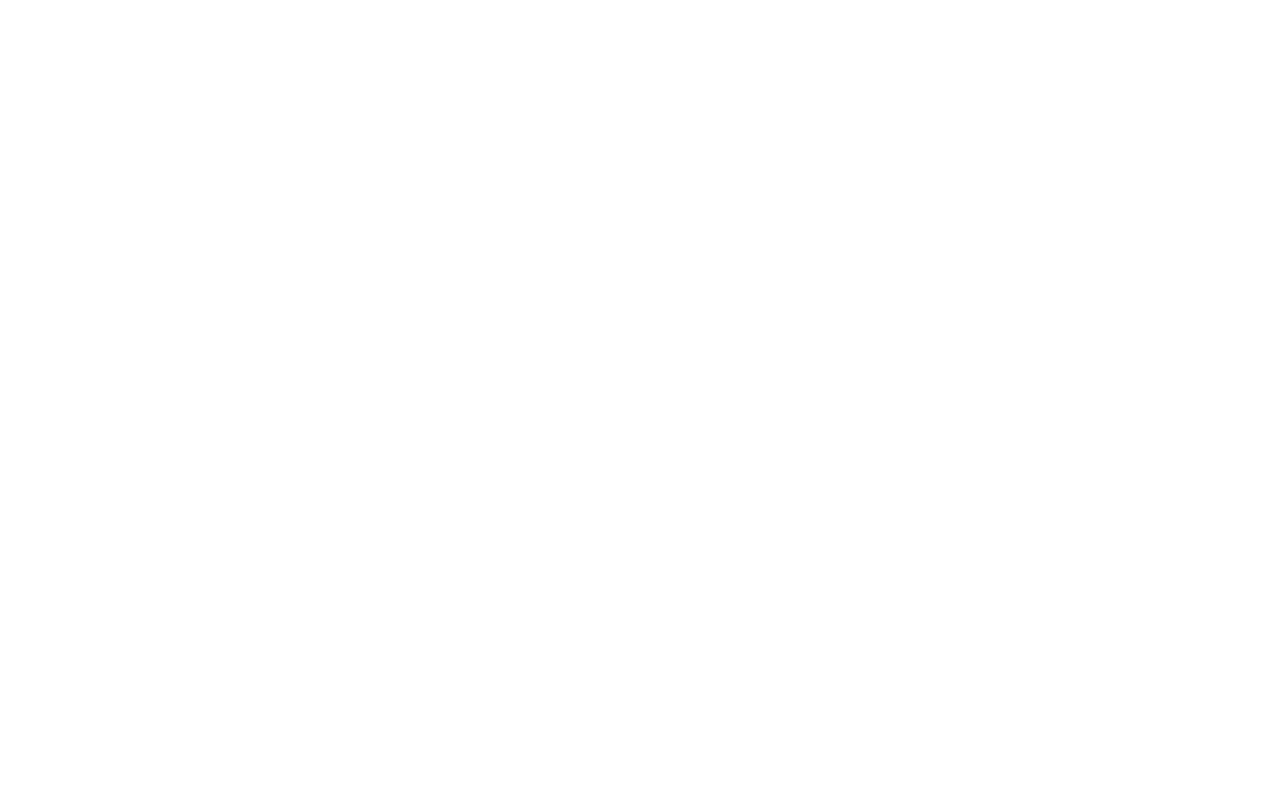
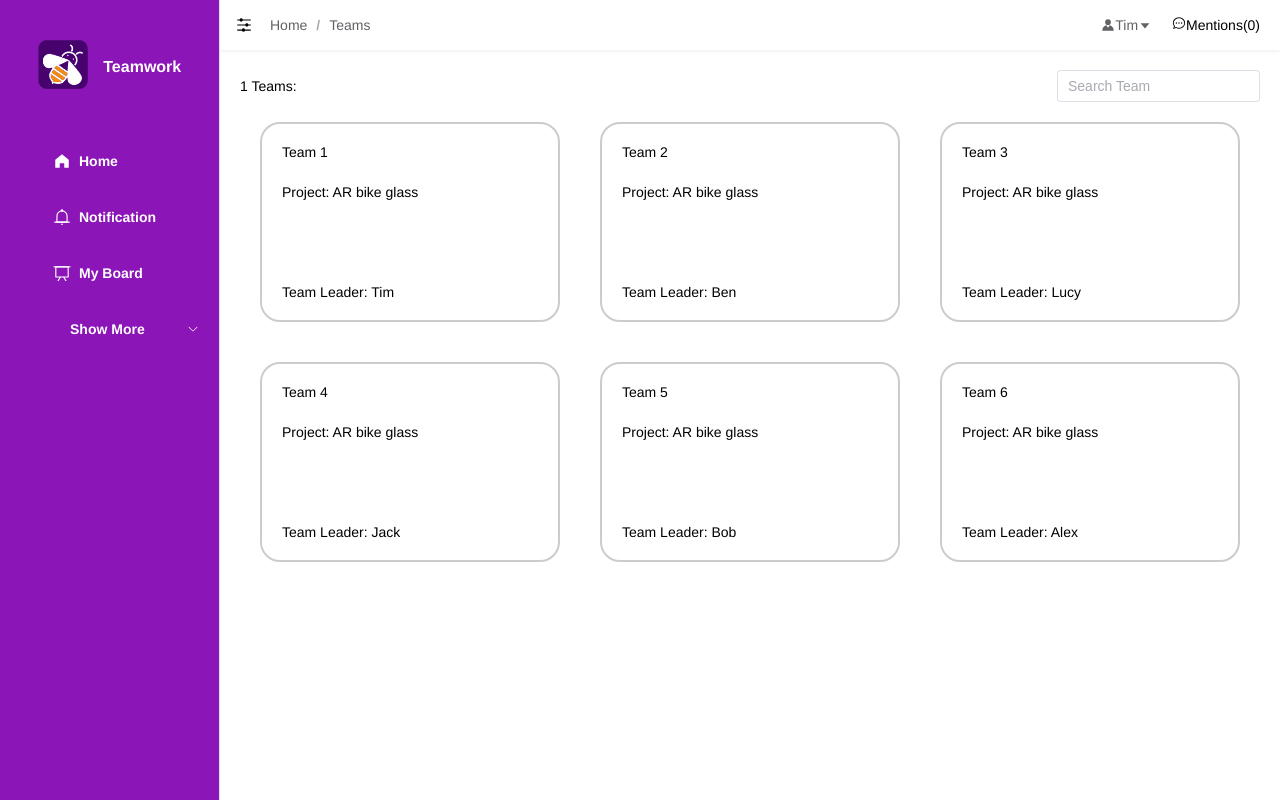
Before and after one commit to zihao-xia/deco7381, a Vue app: page /teams/1 in a window 1280 px wide. Before the commit this address had no page. Built offline with nearby package versions, Linux system fonts and the light colour scheme; what vue3-apexcharts would draw is missing.

Commit message:
added teams page for tutor

```diff
--- a/src/layout/components/Dashboard.vue
+++ b/src/layout/components/Dashboard.vue
@@ -57,8 +57,8 @@
 }
 
 #goals, #score {
-        padding-top: 20px;
-        height: 550px;
+    padding-top: 20px;
+    height: 550px;
 }
 
 #title, #goals {
--- a/src/layout/index.vue
+++ b/src/layout/index.vue
@@ -64,7 +64,7 @@
 }
 
 .main-wrapper {
-    height: 100%;
+    height: calc(100vh - 50px);
     display: flex;
 }
 
--- /dev/null
+++ b/src/pages/Teams.vue
@@ -0,0 +1,91 @@
+<template>
+    <div class="top">
+        <span>{{ $route.params.course }} Teams:</span>
+        <span>
+            <el-input
+            v-model="search"
+            placeholder="Search Team"
+            clearable
+            @input="searchHandler"
+            />
+        </span>
+    </div>
+
+    <div class="container">
+        <router-link class="teams" v-for="team in filteredData" :key="team" to="/healthScore/team">
+            <div class="name">{{ team.name }}</div>
+            <div class="project">Project: {{ team.project }}</div>
+            <div class="leader">Team Leader: {{ team.leader }}</div>
+        </router-link>
+    </div>
+</template>
+
+<script>
+import { ref } from '@vue/reactivity'
+let search = ref('')
+let teams = [
+    {name: 'Team 1', project: 'AR bike glass', leader: 'Tim'},
+    {name: 'Team 2', project: 'AR bike glass', leader: 'Ben'},
+    {name: 'Team 3', project: 'AR bike glass', leader: 'Lucy'},
+    {name: 'Team 4', project: 'AR bike glass', leader: 'Jack'},
+    {name: 'Team 5', project: 'AR bike glass', leader: 'Bob'},
+    {name: 'Team 6', project: 'AR bike glass', leader: 'Alex'}
+]
+let teamsCopy = Object.assign(teams)
+
+export default {
+    name: 'Teams',
+    data() {
+        return {
+            teams,
+            search
+        }
+    },
+    methods: {
+        searchHandler() {
+            if (search.value != '') {
+                teams = teams.filter(team => (team.name).toLowerCase().match(search.value.toLowerCase()))
+            } else {
+                teams = teamsCopy
+            }
+            return teams
+        }
+    },
+    computed: {
+        filteredData() {
+            return this.searchHandler()
+        }
+    }
+}
+</script>
+
+<style scoped>
+.top {
+    display: flex;
+    justify-content: space-between;
+    align-items: center;
+}
+
+.container {
+    display: flex;
+    justify-content: start;
+    flex-wrap: wrap;
+}
+
+.teams {
+    display: block;
+    width: 300px;
+    height: 200px;
+    border: 2px solid #CCCCCC;
+    border-radius: 20px;
+    margin: 20px;
+    padding: 20px;
+    display: flex;
+    flex-direction: column;
+    justify-content: space-between;
+}
+
+.project {
+    padding-bottom: 60px;
+}
+</style>
--- /dev/null
+++ b/src/pages/Tutor.vue
@@ -0,0 +1,39 @@
+<template>
+    <div class="container">
+        <router-link
+        v-for="course in courses"
+        :key="course"
+        class="course"
+        :to="'/teams/' + course">
+            <img src="@/assets/course.png" alt="course">
+            <div>{{ course }}</div>
+        </router-link>
+    </div>
+</template>
+
+<script>
+export default {
+    name: 'Tutor',
+    data() {
+        return {
+            courses: ['DECO7180', 'DECO7381']
+        }
+    }
+}
+</script>
+
+<style scoped>
+.container {
+    display: flex;
+    justify-content: start;
+    align-items: center;
+}
+
+.course {
+    margin: 50px;
+    display: flex;
+    flex-direction: column;
+    justify-content: space-between;
+    align-items: center;
+}
+</style>
--- a/src/router/index.js
+++ b/src/router/index.js
@@ -36,6 +36,24 @@
                         component: () => import('../pages/components/personalhealthscore.vue')
                     }
                 ]
+            },
+            {
+                path: '/tutor',
+                name: 'Tutor',
+                meta: {
+                    title: 'Tutor',
+                    hideDashboard: true
+                },
+                component: () => import('../pages/tutor.vue')
+            },
+            {
+                path: '/teams/:course',
+                name: 'Teams',
+                meta: {
+                    title: 'Teams',
+                    hideDashboard: true
+                },
+                component: () => import('../pages/teams.vue')
             }
         ]
     },
```
Also changed, not shown: src/assets/course.png (added).
